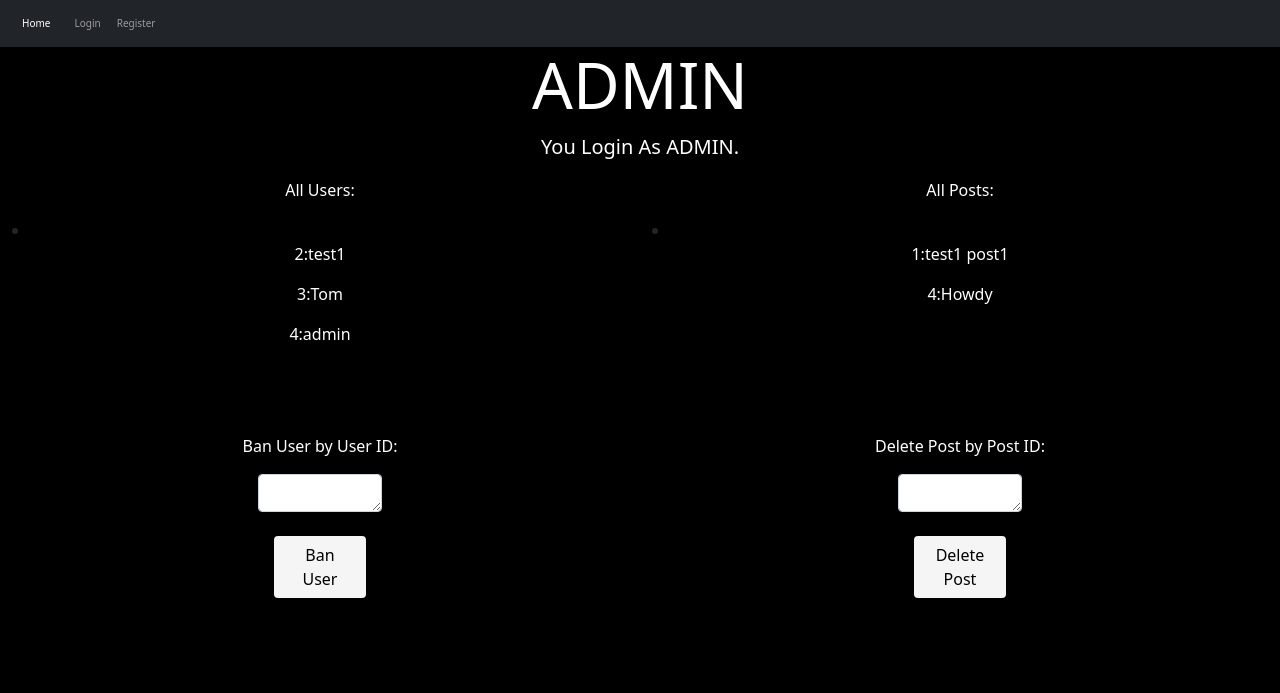
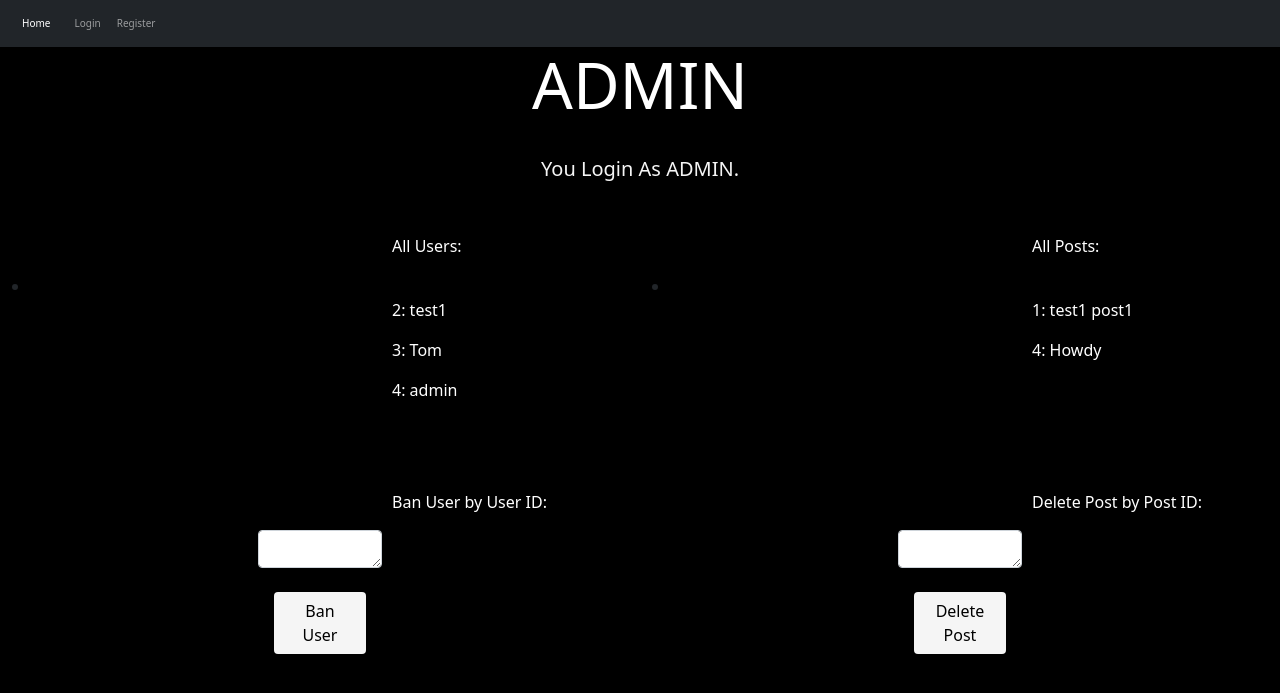
Before and after one commit to COOKINGMASTERBOI/League-of-Legends-ChatBox, a Flask app: page /admin in a window 1280 px wide. Shown: the top 693 px of the page. Run offline with Flask 2, Linux system fonts and the light colour scheme; data comes from the database, SQL or seed files in the repository; some libraries are stand-ins or nearby versions.

Commit message:
admin landing page

```diff
--- a/app/routes.py
+++ b/app/routes.py
@@ -45,8 +45,7 @@ def login():
             return redirect(url_for('login'))
         # 这是一个非常方便的方法，当用户名和密码都正确时来解决记住用户是否记住登录状态的问题
         login_user(user, remember=form.remember_me.data)
-        if user.username == 'admin':
-            return render_template('admin.html', user=current_user)
+
         # 综上，登录后要么重定向至跳转前的页面，要么跳转至首页
         return render_template('personal_page.html', user=current_user)
 
--- a/app/static/css/admin_style.css
+++ b/app/static/css/admin_style.css
@@ -2,9 +2,13 @@ h1{
     color: white;
     text-align: center;
 }
-p {
+.title{
+
+    text-align: center;
+}
+.data{
     color: white;
-    text-align: center;
+    margin-left: 380px;
 }
 .ban_user {
     display: block;
--- a/app/static/css/login_style.css
+++ b/app/static/css/login_style.css
@@ -18,4 +18,5 @@ bottom_text {
 }
 .submit_button {
     margin-left: 120px;
+
 }
--- a/app/templates/admin.html
+++ b/app/templates/admin.html
@@ -4,22 +4,22 @@
 
 {% block content %}
     <h1 class="display-3"> ADMIN </h1>
-    <p class="lead">You Login As ADMIN.</p>
+    <p class="lead title">You Login As ADMIN.</p>
     <div class="container-fluid">
         <div class="row">
             <div class="col-md-6">
-                <p>All Users:</p>
+                <p class="data">All Users:</p>
                 <li>
                     {% for user in user_list %}
-                    <p>{{ user.id }}:{{ user.username }}</p>
+                    <p class="data">{{ user.id }}: {{ user.username }}</p>
                     {% endfor %}
                 </li>
             </div>
             <div class="col-md-6">
-                <p>All Posts:</p>
+                <p class="data">All Posts:</p>
                 <li>
                     {% for post in post_list %}
-                    <p>{{ post.id }}:{{ post.body }}</p>
+                    <p class="data">{{ post.id }}: {{ post.body }}</p>
                     {% endfor %}
                 </li>
             </div>
@@ -31,7 +31,7 @@
     <div class="container-fluid">
         <div class="row">
             <div class="col-md-6">
-                <p>Ban User by User ID:</p>
+                <p class="data">Ban User by User ID:</p>
                 <form method="POST">
                   <textarea rows="1" name="ban_user" class="form-control ban_user"></textarea>
                   <br>
@@ -41,7 +41,7 @@
                 </form>
             </div>
             <div class="col-md-6">
-                <p>Delete Post by Post ID:</p>
+                <p class="data">Delete Post by Post ID:</p>
                 <form method="POST">
                   <textarea rows="1" name="delete_post" class="form-control ban_user"></textarea>
                   <br>
```
